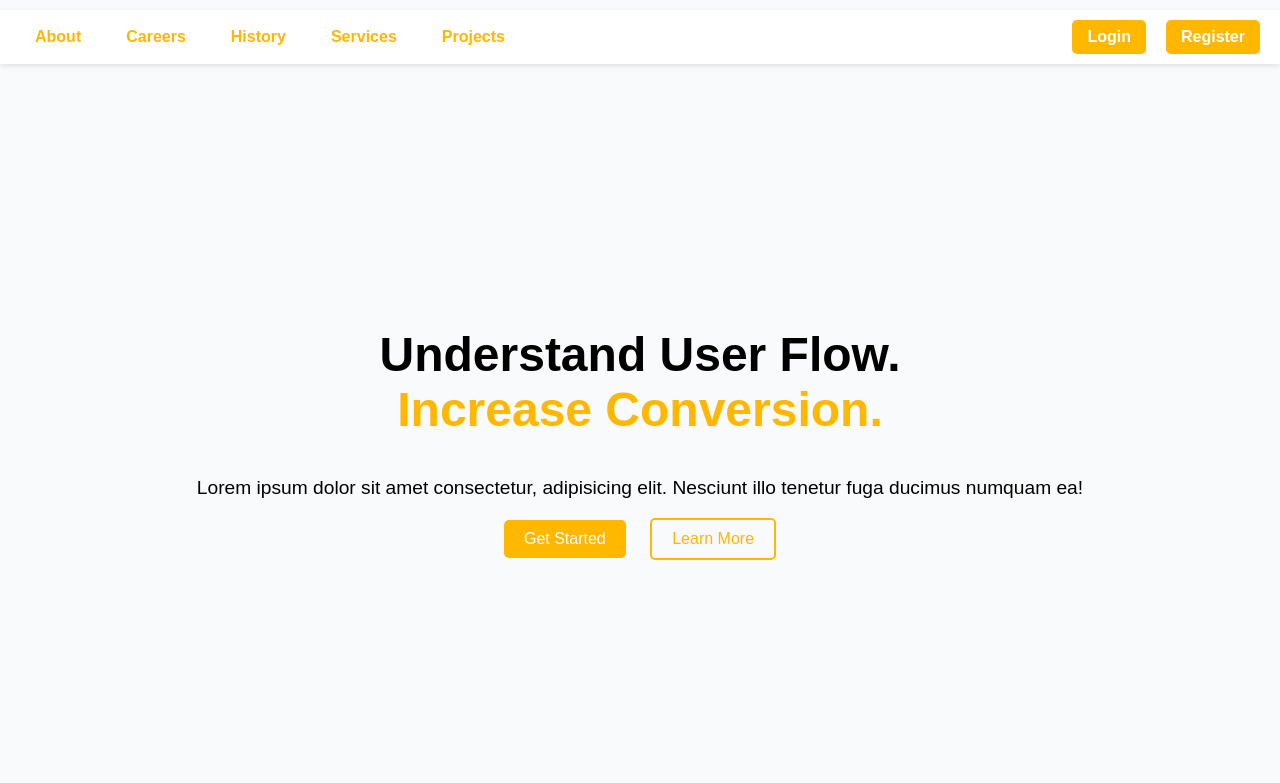
After one commit to GuruCharan-M-2005/Dyslexia_Learning_Disorder_Detection, a Flask app: page /landing in a window 1280 px wide. The commit adds this page. Shown: the top 783 px of the page. Run offline with Flask 3, Linux system fonts and the light colour scheme.

Commit message:
pattern ui designed

```diff
--- a/main.py
+++ b/main.py
@@ -38,13 +38,24 @@ questions = [
 
 
 
-# patterns = [
-#     {"sequence": ["square", "circle", "square", "dash"], "answer": "square"},
-#     {"sequence": ["circle", "square", "circle", "square"], "answer": "circle"},
-#     {"sequence": ["triangle", "square", "triangle", "circle"], "answer": "triangle"},
-#     {"sequence": ["dash", "dash", "circle", "dash"], "answer": "circle"},
-#     {"sequence": ["square", "square", "circle", "square"], "answer": "circle"}
-# ]
+patterns = [
+   {"question": "Select the next pattern in the sequence:", "sequence": ["⬛", "⚫", "⬛", "?"], "options": {"square": "⬛ Square", "circle": "⚫ Circle"}, "answer": "circle"},
+    {"question": "Which shape comes next?", "sequence": ["🔺", "🔵", "🔺", "?"], "options": {"triangle": "🔺 Triangle", "circle": "🔵 Circle"}, "answer": "circle"},
+    {"question": "Pick the correct pattern:", "sequence": ["🟢", "🟡", "🟢", "?"], "options": {"green": "🟢 Green", "yellow": "🟡 Yellow"}, "answer": "yellow"},
+    {"question": "What comes next?", "sequence": ["🟥", "🟨", "🟥", "?"], "options": {"red": "🟥 Red", "yellow": "🟨 Yellow"}, "answer": "yellow"},
+    {"question": "Identify the pattern:", "sequence": ["🔶", "🔷", "🔶", "?"], "options": {"diamond": "🔷 Diamond", "hexagon": "🔶 Hexagon"}, "answer": "diamond"},
+    {"question": "Next shape?", "sequence": ["🔵", "🔴", "🔵", "?"], "options": {"blue": "🔵 Blue", "red": "🔴 Red"}, "answer": "red"},
+    {"question": "Complete the sequence:", "sequence": ["⬜", "⬛", "⬜", "?"], "options": {"white": "⬜ White", "black": "⬛ Black"}, "answer": "black"},
+    {"question": "What follows?", "sequence": ["🟧", "🟦", "🟧", "?"], "options": {"orange": "🟧 Orange", "blue": "🟦 Blue"}, "answer": "blue"},
+    {"question": "Guess the missing shape:", "sequence": ["🟠", "🟣", "🟠", "?"], "options": {"purple": "🟣 Purple", "orange": "🟠 Orange"}, "answer": "purple"},
+    {"question": "Find the next pattern:", "sequence": ["⬜", "⬛", "⬛", "⬜", "⬜", "?"], "options": {"black": "⬛ Black", "white": "⬜ White"}, "answer": "black"},
+    {"question": "What is the missing shape?", "sequence": ["🔺", "🔻", "🔺", "?"], "options": {"up": "🔺 Up Triangle", "down": "🔻 Down Triangle"}, "answer": "down"},
+    {"question": "Choose the correct pattern:", "sequence": ["🟥", "🟩", "🟦", "?"], "options": {"blue": "🟦 Blue", "green": "🟩 Green"}, "answer": "green"},
+    {"question": "Complete the set:", "sequence": ["🟤", "⚪", "🟤", "?"], "options": {"white": "⚪ White", "brown": "🟤 Brown"}, "answer": "white"},
+    {"question": "Identify the missing pattern:", "sequence": ["🟪", "🟨", "🟪", "?"], "options": {"yellow": "🟨 Yellow", "purple": "🟪 Purple"}, "answer": "yellow"},
+    {"question": "Which shape continues the pattern?", "sequence": ["🟢", "🟠", "🟢", "?"], "options": {"green": "🟢 Green", "orange": "🟠 Orange"}, "answer": "orange"}
+]
+
 
 
 @app.route('/')
@@ -55,13 +66,17 @@ def home():
 def assessment():
     return render_template('assessment.html')
 
-@app.route('/pattern_recognition')
-def pattern_recognition():
-    return render_template('pattern.html')
+@app.route('/pattern')
+def pattern():
+    return render_template("pattern.html")
 
 @app.route('/reading')
 def reading():
     return render_template('reading.html')
+
+@app.route('/landing')
+def landing():
+    return render_template('landing.html')
 
 @app.route('/get_questions')
 def get_questions():
@@ -69,10 +84,11 @@ def get_questions():
     # return jsonify(shuffled_questions)
     return jsonify(questions)
 
-# @app.route('/get_patterns')
-# def get_patterns():
-#     selected_pattern = random.choice(patterns)
-#     return jsonify(selected_pattern)
+@app.route('/get_patterns')
+def get_paterns():
+    shuffled_questions = random.sample(patterns, 5)
+    return jsonify(shuffled_questions)
+
 
 if __name__ == '__main__':
     app.run(debug=True)
--- a/templates/index.html
+++ b/templates/index.html
@@ -15,7 +15,7 @@
         <h1>Welcome to Dyslexia Detection</h1>
         <p>Select an activity:</p>
         <a href="/assessment" class="btn">Start Assessment</a>
-        <a href="/pattern_recognition" class="btn">Pattern Recognition</a>
+        <a href="/pattern" class="btn">Pattern Recognition</a>
         <a href="/reading" class="btn">Reading</a>
         <a href="/eye_tracking" class="btn">Eye Tracking</a>
     </div>
--- /dev/null
+++ b/templates/landing.html
@@ -0,0 +1,147 @@
+<!DOCTYPE html>
+<html lang="en">
+
+<head>
+  <meta charset="UTF-8">
+  <meta name="viewport" content="width=device-width, initial-scale=1.0">
+  <title>HomePage</title>
+  <style>
+    .home-body {
+      margin: 0;
+      font-family: Arial, sans-serif;
+      background-color: #f9fafb;
+    }
+
+    .navbar {
+      display: flex;
+      justify-content: space-between;
+      align-items: center;
+      background-color: white;
+      padding: 10px 20px;
+      margin: 10px 0 0 0;
+      box-shadow: 0px 2px 5px rgba(0, 0, 0, 0.1);
+    }
+
+    .nav-links {
+      display: flex;
+      gap: 15px;
+    }
+
+    .nav-links a {
+      text-decoration: none;
+      padding: 8px 15px;
+      background-color: white;
+      color: #ffb700;
+      border-radius: 5px;
+      font-size: 16px;
+      font-weight: bold;
+      transition: all 0.3s ease;
+    }
+
+    .nav-links a:hover {
+      background-color: #ffb700;
+      color: white;
+    }
+    .auth-buttons {
+      display: flex;
+      gap: 20px;
+    }
+
+    .auth-buttons a {
+      text-decoration: none;
+      padding: 8px 15px;
+      font-size: 16px;
+      font-weight: bold;
+      border-radius: 5px;
+      color: white;
+      background-color: #ffb700
+    }
+
+    .auth-buttons a:hover {
+      background-color: #e69e00
+    }
+
+    .home-body section {
+      display: flex;
+      justify-content: center;
+      align-items: center;
+      height: 90vh;
+      text-align: center;
+    }
+
+    .home-body h1 {
+      font-size: 3rem;
+      font-weight: bold;
+    }
+
+    .highlight {
+      color: #ffb700;
+    }
+
+    .home-body p {
+      font-size: 1.2rem;
+      margin-top: 10px;
+    }
+
+    .btn-group {
+      margin-top: 15px;
+    }
+
+    .btn {
+      background-color: #ffb700;
+      color: white;
+      padding: 10px 20px;
+      text-decoration: none;
+      border-radius: 5px;
+      transition: background-color 0.3s;
+      display: inline-block;
+    }
+
+    .btn:hover {
+      background-color: #e69e00;
+    }
+
+    .btn-secondary {
+      background: none;
+      margin-left: 20px;
+      color: #ffb700;
+      border: 2px solid #ffb700;
+    }
+
+    .btn-secondary:hover {
+      color: white;
+      border-color: #e69e00;
+    }
+  </style>
+</head>
+
+<body class="home-body">
+
+  <header class="navbar">
+    <nav class="nav-links">
+      <a href="#">About</a>
+      <a href="#">Careers</a>
+      <a href="#">History</a>
+      <a href="#">Services</a>
+      <a href="#">Projects</a>
+    </nav>
+    <div class="auth-buttons">
+      <a href="#" class="login-btn">Login</a>
+      <a href="#" class="register-btn">Register</a>
+    </div>
+  </header>
+
+  <section>
+    <div>
+      <h1>Understand User Flow. <br><span class="highlight">Increase Conversion.</span></h1>
+      <p>Lorem ipsum dolor sit amet consectetur, adipisicing elit. Nesciunt illo tenetur fuga ducimus numquam ea!</p>
+      <div class="btn-group">
+        <a href="#" class="btn">Get Started</a>
+        <a href="#" class="btn btn-secondary">Learn More</a>
+      </div>
+    </div>
+  </section>
+
+</body>
+
+</html>
```
Also changed, not shown: templates/onboarding.html (added, +11 -0 lines), templates/pattern.html (+166 -123 lines), static/images/landing.png (added), static/images/onboarding1.png (added), static/images/onboarding2.png (added), static/images/onboarding3.png (added).
